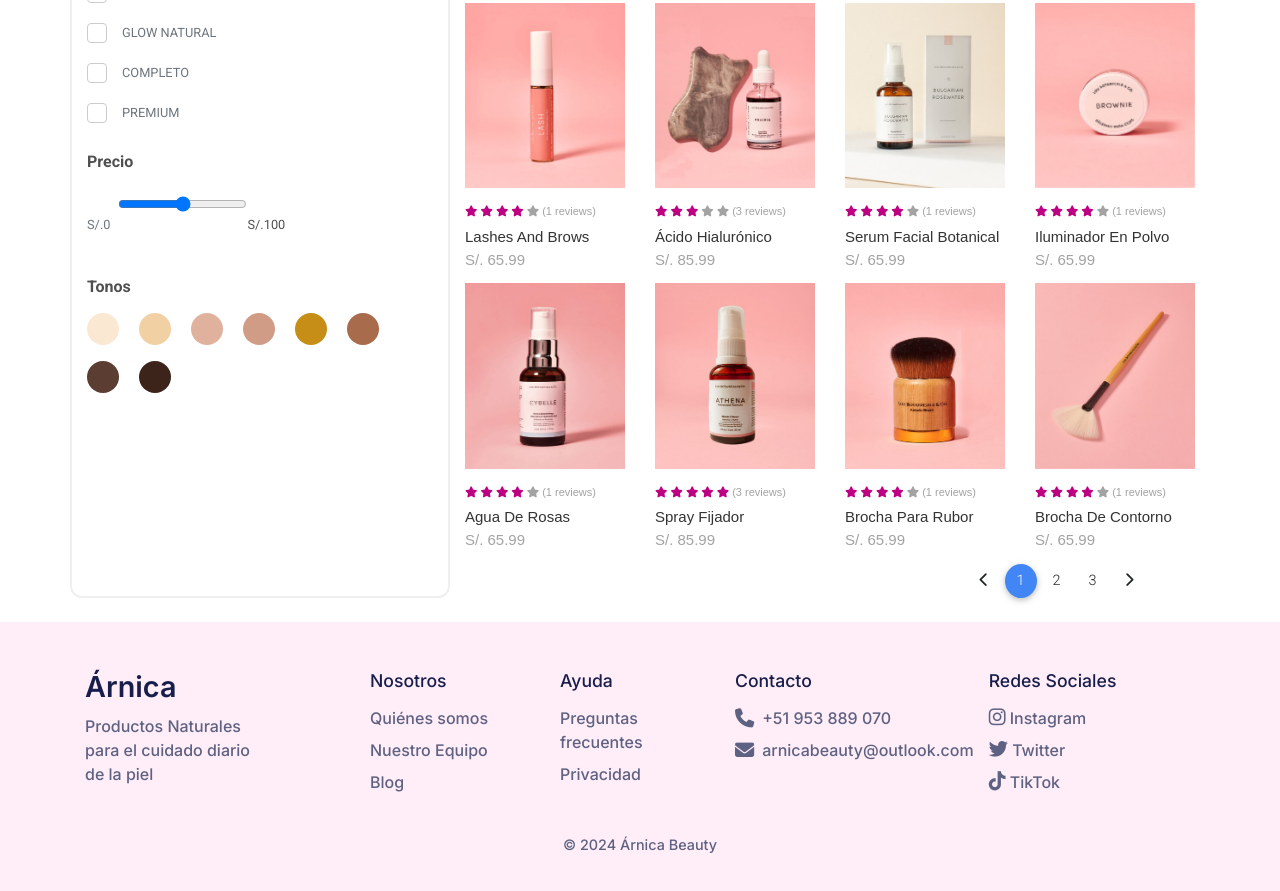
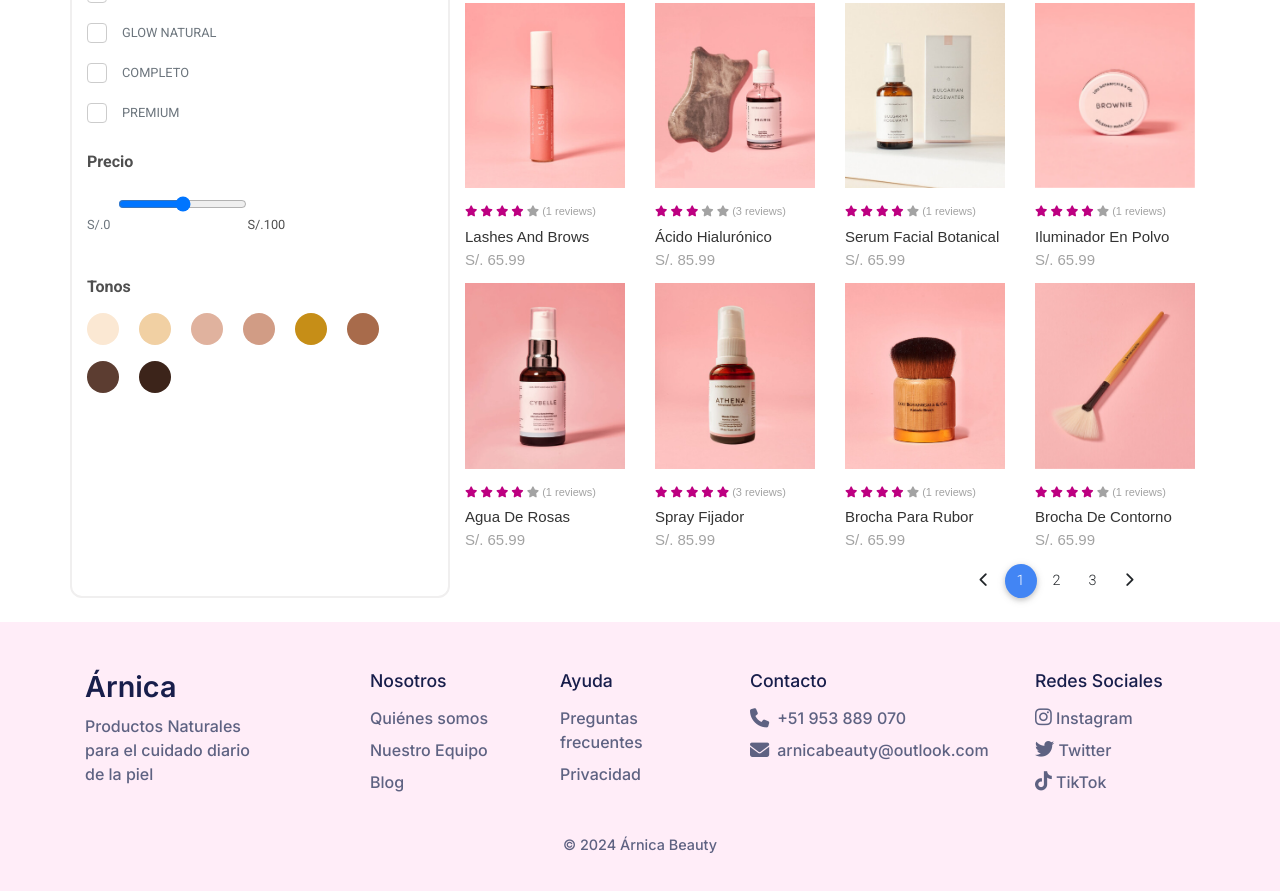
Before and after one commit to picantitoDev/ihm-final, a plain HTML site: page tienda.html in a window 1280 px wide. Shown: the part 1046-1937 px from the top of the page. Drawn offline with nearby package versions, Linux system fonts and the light colour scheme; a script that the page names is missing.

Commit message:
Update tienda.html

```diff
--- a/tienda.html
+++ b/tienda.html
@@ -827,7 +827,7 @@
                 </div>
 
                 <!-- Contact Section -->
-                <div class="col-md-3.3 footer-contact">
+                <div class="col-md-3 footer-contact">
                     <h5>Contacto</h5>
                     <ul>
                         <li><i class="fa fa-phone"></i> +51 953 889 070</li>
```
